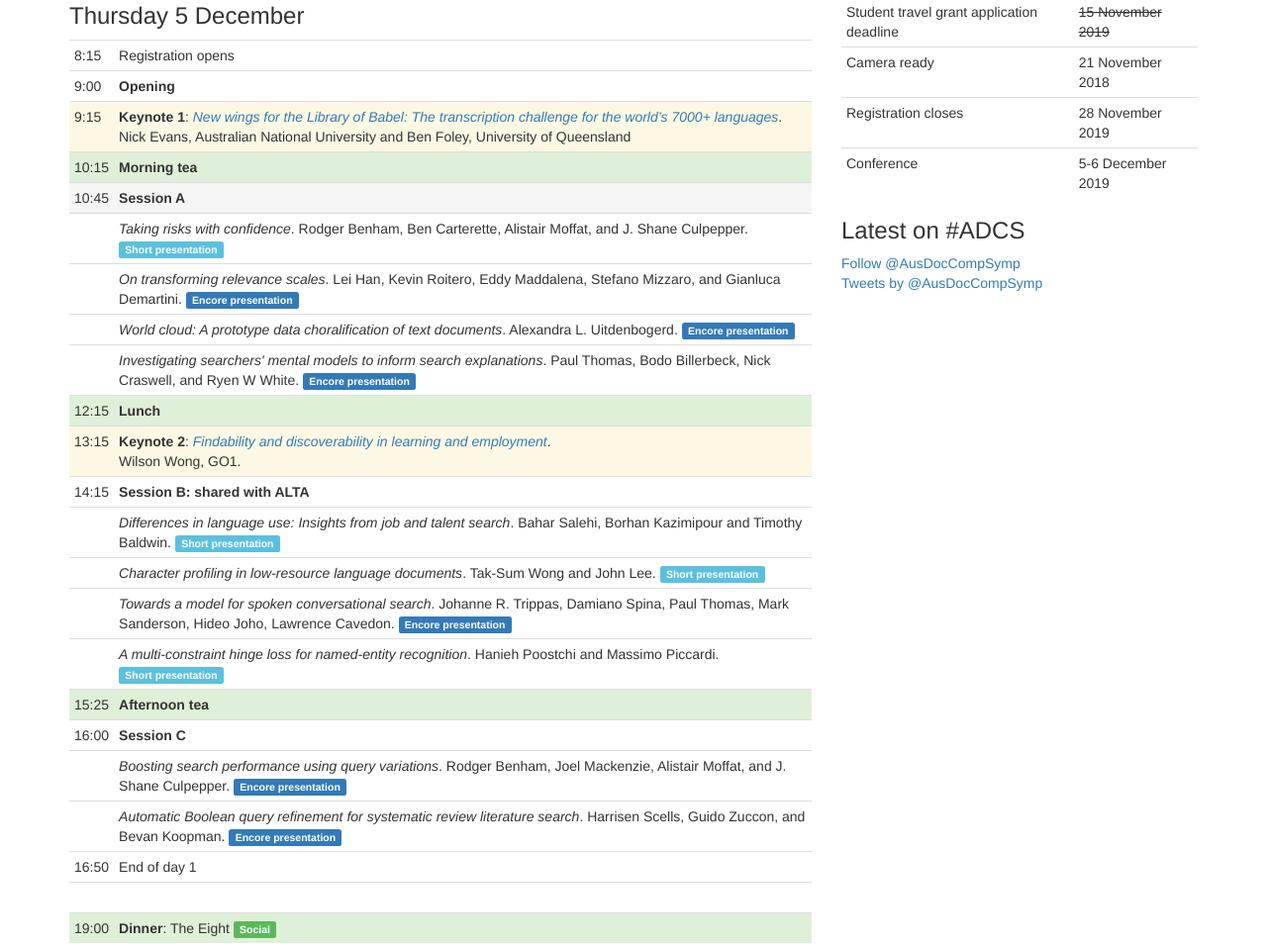
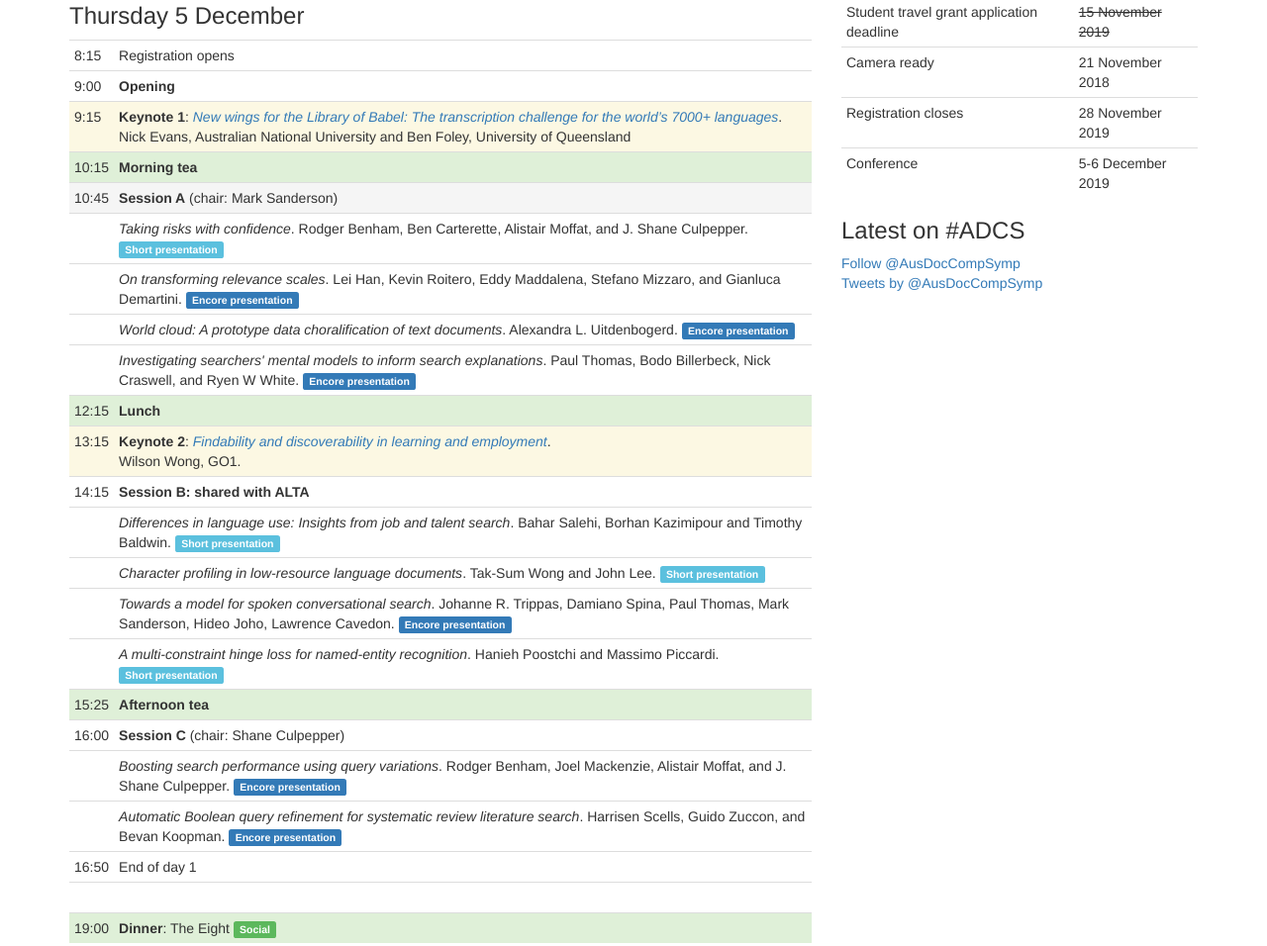
Before and after one commit to adcs-conference/2019, a plain HTML site: page programme.html in a window 1280 px wide. Shown: the part 358-1314 px from the top of the page at 99% size. Drawn offline with Linux system fonts and the light colour scheme.

Commit message:
Add chairs

```diff
--- a/programme.html
+++ b/programme.html
@@ -116,7 +116,7 @@
                           </tr>
                           <tr class="active">
                               <td>10:45</td>
-                              <td><strong>Session A</strong></td>
+                              <td><strong>Session A</strong> (chair: Mark Sanderson)</td>
                           </tr>
                           <tr class="">
                               <td></td>
@@ -171,7 +171,7 @@
                           </tr>
                           <tr class="">
                               <td>16:00</td>
-                              <td><strong>Session C</strong></td>
+                              <td><strong>Session C</strong> (chair: Shane Culpepper)</td>
                           </tr>
                           <tr class="">
                               <td></td>
```
